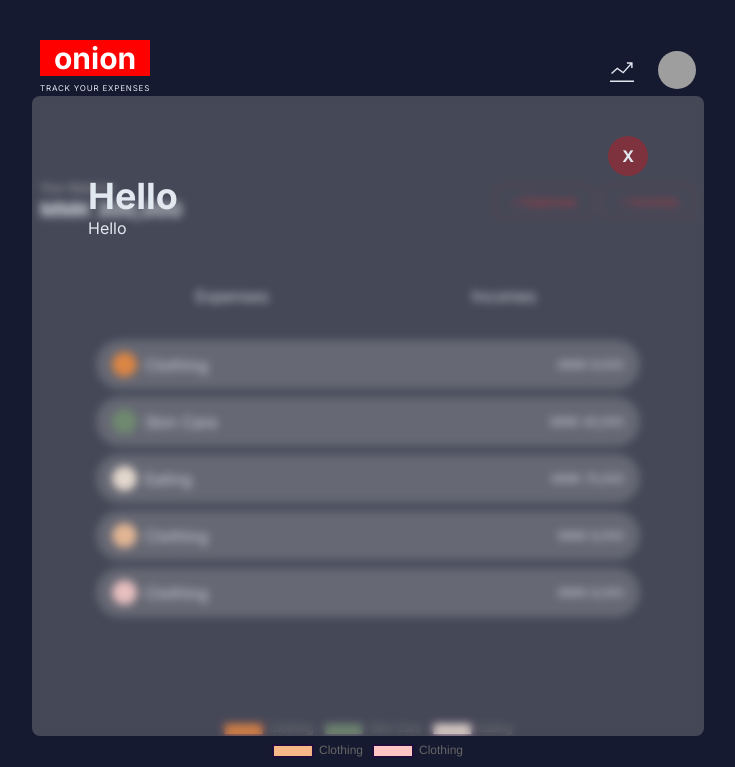
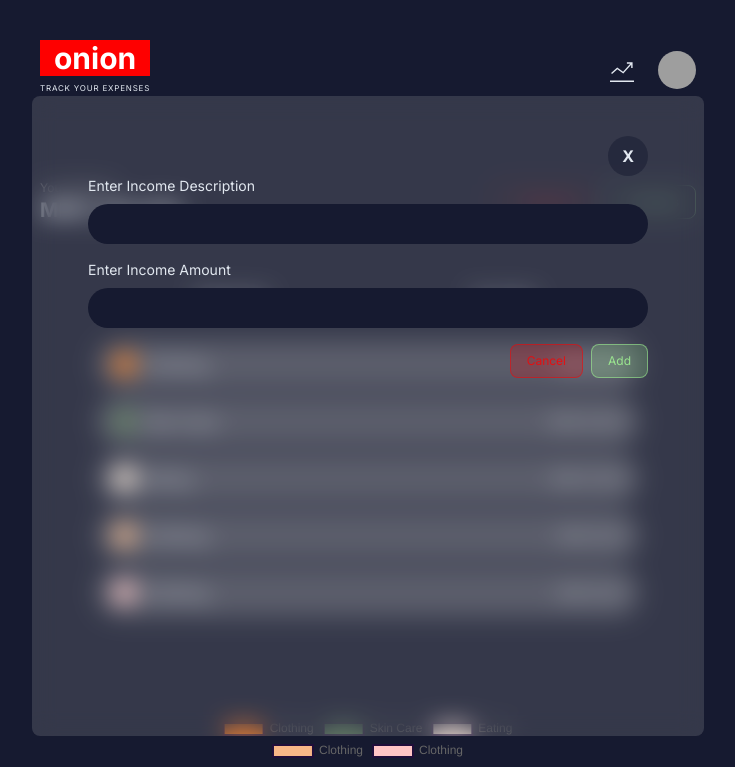
Before and after one commit to BitWiseWizardx/onionFront, a Next.js app: page / in a window 1280 px wide. Shown: the top 767 px of the page, without its empty margins (272-1007 px from the left). Built offline with nearby package versions, Linux system fonts and the light colour scheme; grey boxes are pictures that could not be loaded.

Commit message:
add income model box

```diff
--- a/app/globals.css
+++ b/app/globals.css
@@ -21,11 +21,19 @@
 }
 
 @layer utilities {
-	.smbtn {
-		@apply px-4 py-2 border border-white rounded-lg text-xs text-accentColor/80 border-accentColor/30 hover:text-accentColor/90 hover:border-accentColor/40 focus:text-accentColor focus:border-accentColor/50;
+	.expenseBtn {
+		@apply px-4 py-2 border border-white rounded-lg text-xs text-accentColor/80 border-accentColor/50 hover:text-accentColor/90 hover:border-accentColor/40 focus:text-accentColor focus:border-accentColor/50;
+	}
+
+	.incomeBtn {
+		@apply px-4 py-2 border border-white rounded-lg text-xs text-greenColor/80 border-greenColor/50 hover:text-greenColor/90 hover:border-greenColor/40 focus:text-greenColor focus:border-greenColor/50;
 	}
 
 	.lgButton {
 		@apply w-full text-center py-1 border-b-4 border-transparent focus:border-b-4 focus:border-accentColor/90 duration-300 ease-in-out;
 	}
+
+	.inputBox {
+		@apply px-4 py-2 rounded-full text-gray-300 bg-bgColor border-none outline-none;
+	}
 }
--- a/app/page.js
+++ b/app/page.js
@@ -13,13 +13,37 @@ const DammyData = [
 ];
 
 export default function Home() {
-	const [modelOpen, setModelOpen] = useState(true);
+	const [incomeModelOpen, setIncomeModelOpen] = useState(true);
 	return (
 		<>
-			{/* Model Box */}
-			<ModelBox show={modelOpen} onClose={setModelOpen}>
-				<h1 className="text-4xl font-bold">Hello</h1>
-				<h1>Hello</h1>
+			{/* Income Model Box */}
+			<ModelBox show={incomeModelOpen} onClose={setIncomeModelOpen}>
+				<form className="space-y-4">
+					<div className="flex flex-col gap-2">
+						<label htmlFor="amount" className="text-sm">
+							Enter Income Description
+						</label>
+						<input className="inputBox" type="text" required />
+					</div>
+					<div className="flex flex-col gap-2">
+						<label htmlFor="amount" className="text-sm">
+							Enter Income Amount
+						</label>
+						<input
+							className="inputBox"
+							type="number"
+							min={0.1}
+							step={0.1}
+							required
+						/>
+					</div>
+					<div className="flex items-center justify-end gap-2">
+						<button className="expenseBtn bg-accentColor/20">
+							Cancel
+						</button>
+						<button className="incomeBtn bg-greenColor/20">Add</button>
+					</div>
+				</form>
 			</ModelBox>
 
 			<main className="container max-w-screen-md mx-auto space-y-4 ">
@@ -34,10 +58,11 @@ export default function Home() {
 						</h2>
 					</div>
 					<div className="flex items-center gap-2">
-						<button onClick={() => setModelOpen(true)} className="smbtn">
-							+ Expenses
-						</button>
-						<button onClick={() => setModelOpen(true)} className="smbtn">
+						<button className="expenseBtn">+ Expenses</button>
+						<button
+							onClick={() => setIncomeModelOpen(true)}
+							className="incomeBtn"
+						>
 							+ Incomes
 						</button>
 					</div>
--- a/components/modelBox.js
+++ b/components/modelBox.js
@@ -8,11 +8,11 @@ export default function ModelBox({ show, onClose, children }) {
 			}}
 			className="absolute container top-14 left-0 transition-all duration-200"
 		>
-			<div className="max-w-2xl mx-auto h-[80vh] container bg-grayColor/30 backdrop-blur-sm rounded-lg">
+			<div className="container max-w-2xl mx-auto h-[80vh] bg-grayColor/20 backdrop-blur-md rounded-lg">
 				<div className="flex justify-end">
 					<button
 						onClick={() => onClose(false)}
-						className="px-3.5 py-2 bg-accentColor/30 rounded-full font-bold"
+						className="px-3.5 py-2 bg-bgColor/50 rounded-full font-bold"
 					>
 						X
 					</button>
--- a/package.json
+++ b/package.json
@@ -10,6 +10,7 @@
   },
   "dependencies": {
     "chart.js": "^4.4.1",
+    "firebase": "^10.7.1",
     "next": "14.0.4",
     "react": "^18",
     "react-chartjs-2": "^5.2.0",
--- a/tailwind.config.js
+++ b/tailwind.config.js
@@ -9,6 +9,7 @@ module.exports = {
 		extend: {
 			colors: {
 				accentColor: "#FE0000",
+				greenColor: "#A6FF96",
 				bgColor: "#161A30",
 				grayColor: "#b2b2b2",
 			},
```
Also changed, not shown: lib/firebase/index.js (added, +21 -0 lines), 1 other file (tests, documents, lock files or other folders).
